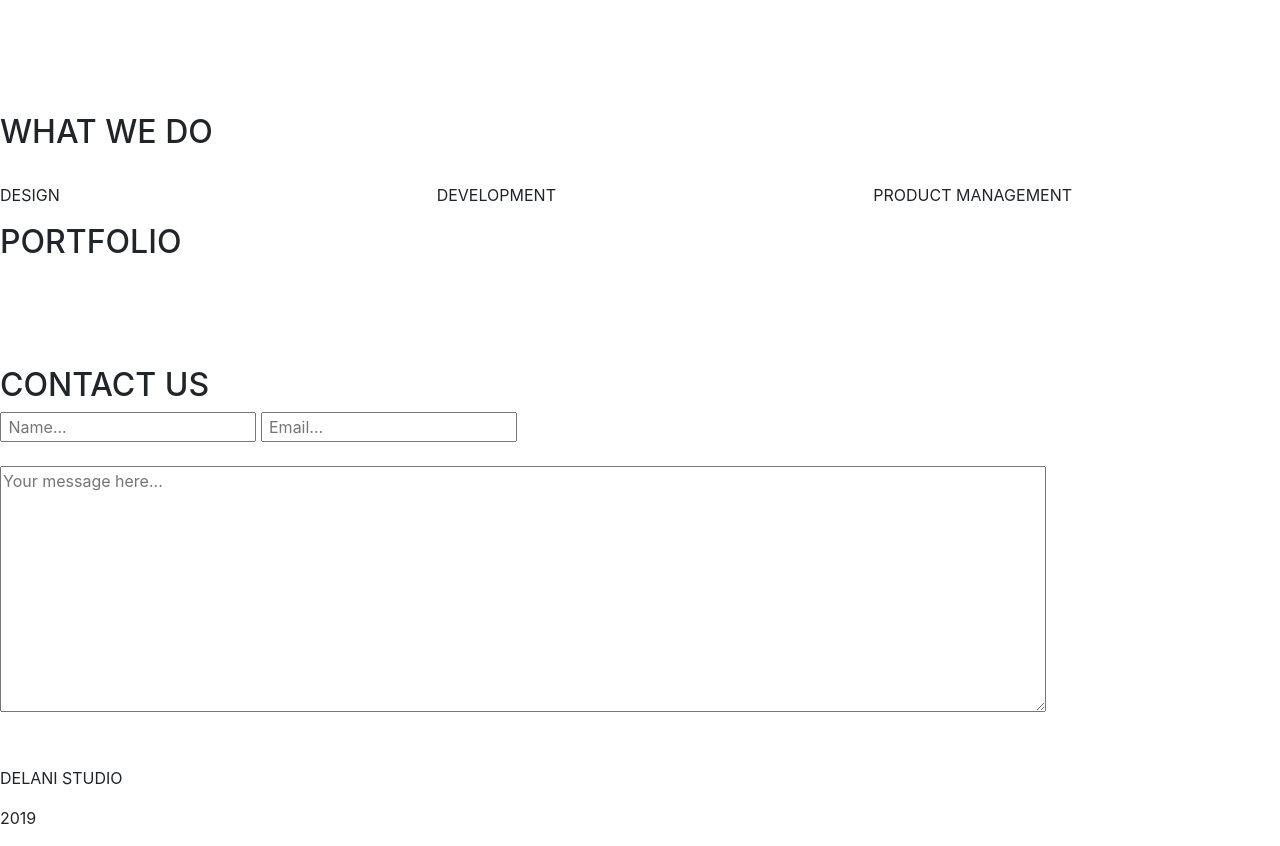
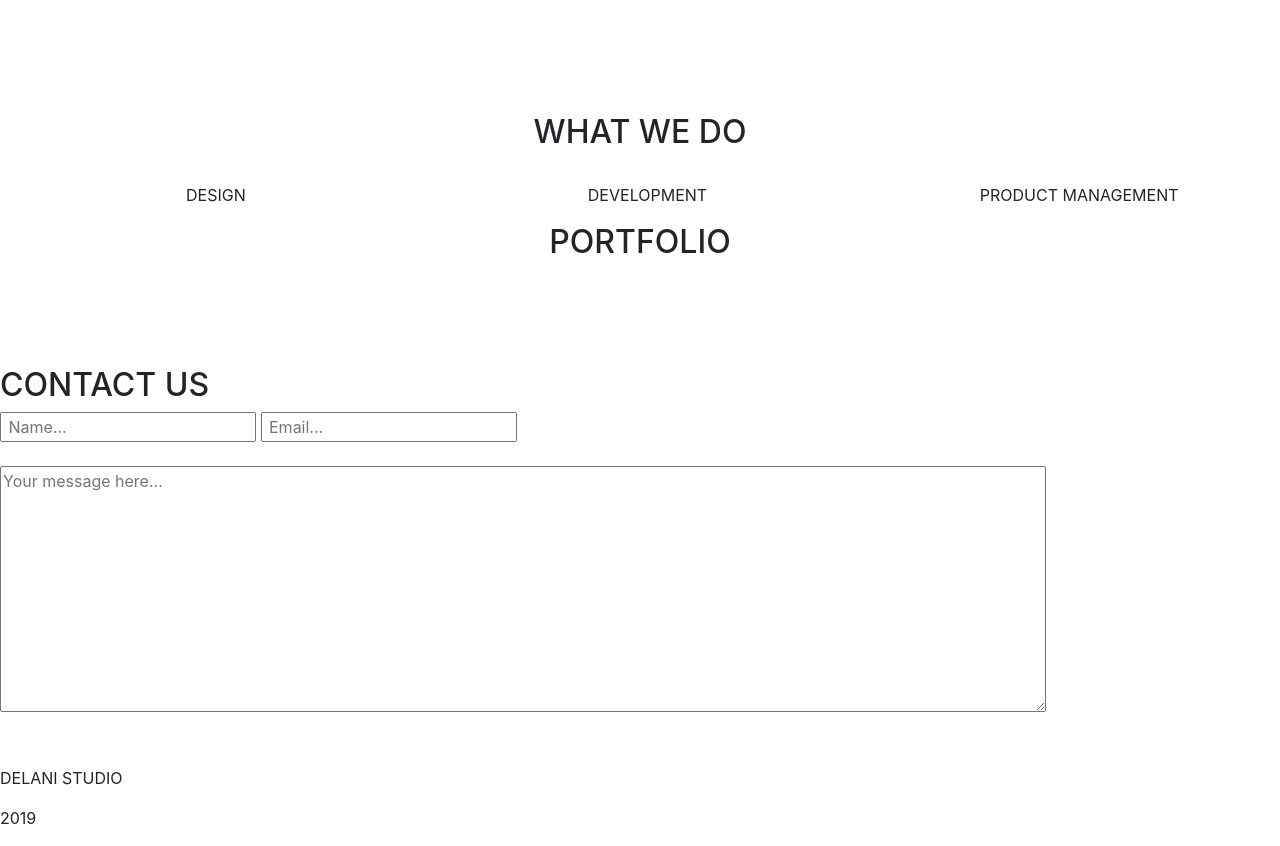
Before and after one commit to Biphyl/Delani, a plain HTML site: page index.html in a window 1280 px wide. Shown: the part 1209-2055 px from the top of the page. Drawn offline with nearby package versions, Linux system fonts and the light colour scheme.

Commit message:
styled classes what-to-do, portfolio, row and col-md-3

```diff
--- a/styles.css
+++ b/styles.css
@@ -37,3 +37,18 @@ text-align:center ;
 padding-bottom: 100px;
 padding-top: 120px;
 }
+
+.what-we-do {
+text-align: center;
+}
+
+.portfolio {
+text-align: center;
+}
+.row {
+margin-left: 0px;
+}
+
+.col-md-3 {
+padding-left: -80px;
+}
```
